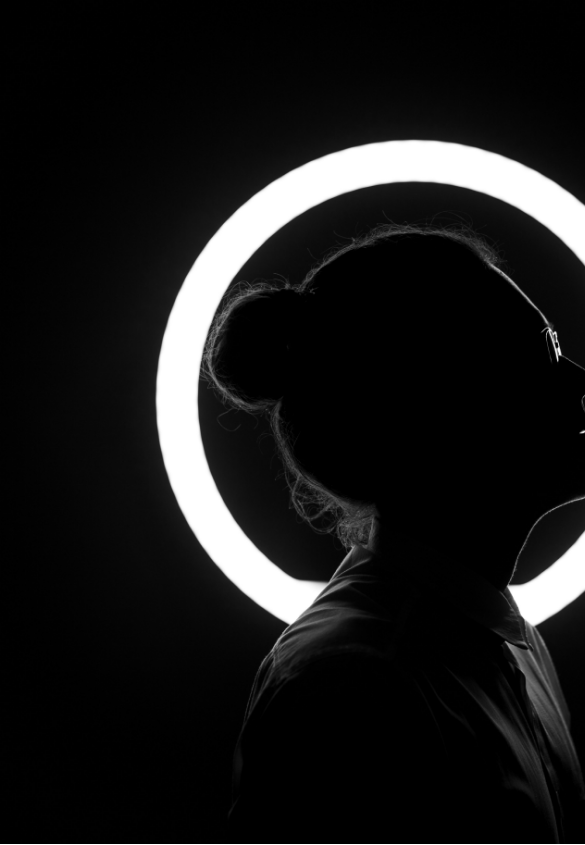
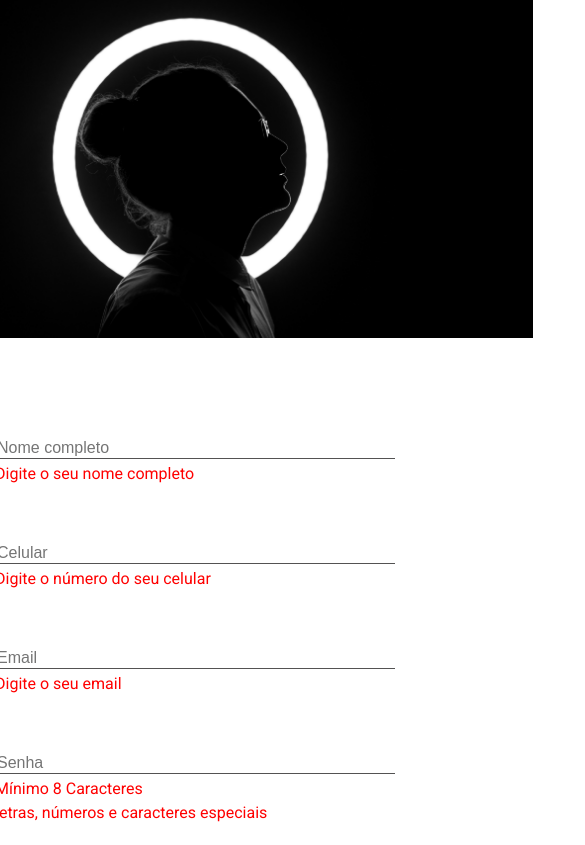
Before and after one commit to Black-Bank/credit_black_ibk, a React (Create React App) app: page /signup in a window 390 px wide. Shown: the top 845 px of the page, 585 px wide, since content can reach past the window. Built offline with nearby package versions, Linux system fonts and the light colour scheme.

Commit message:
feat: signup img

```diff
--- a/src/screens/Signup/Signup.css
+++ b/src/screens/Signup/Signup.css
@@ -13,6 +13,14 @@
 @media screen and (max-width: 600px) {
 	.signup-container {
 		flex-direction: column;
+		align-items: center;
+	}
+}
+@media screen and (max-width: 600px) {
+	.signup-block {
+		flex-direction: column;
+		width: 80vh;
+		height: 40vh;
 	}
 }
 .signup-secound-block {
```
